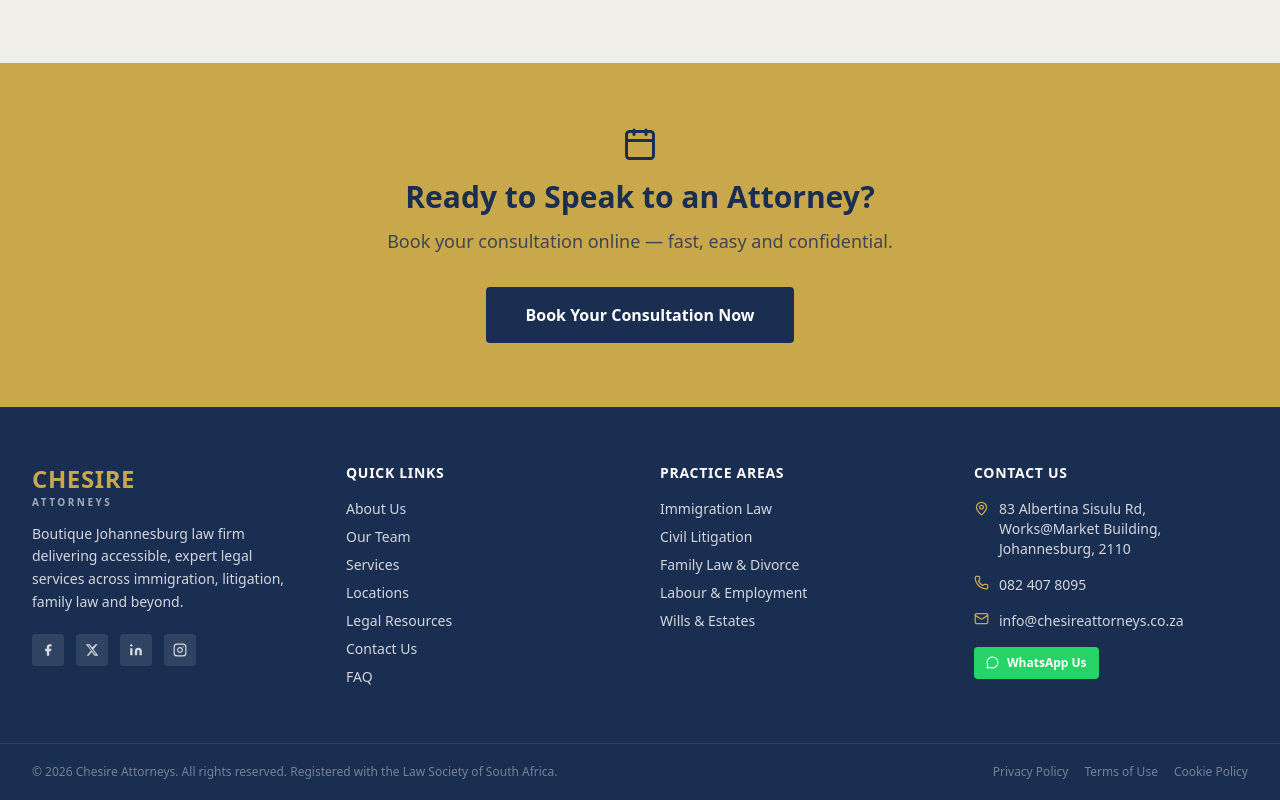
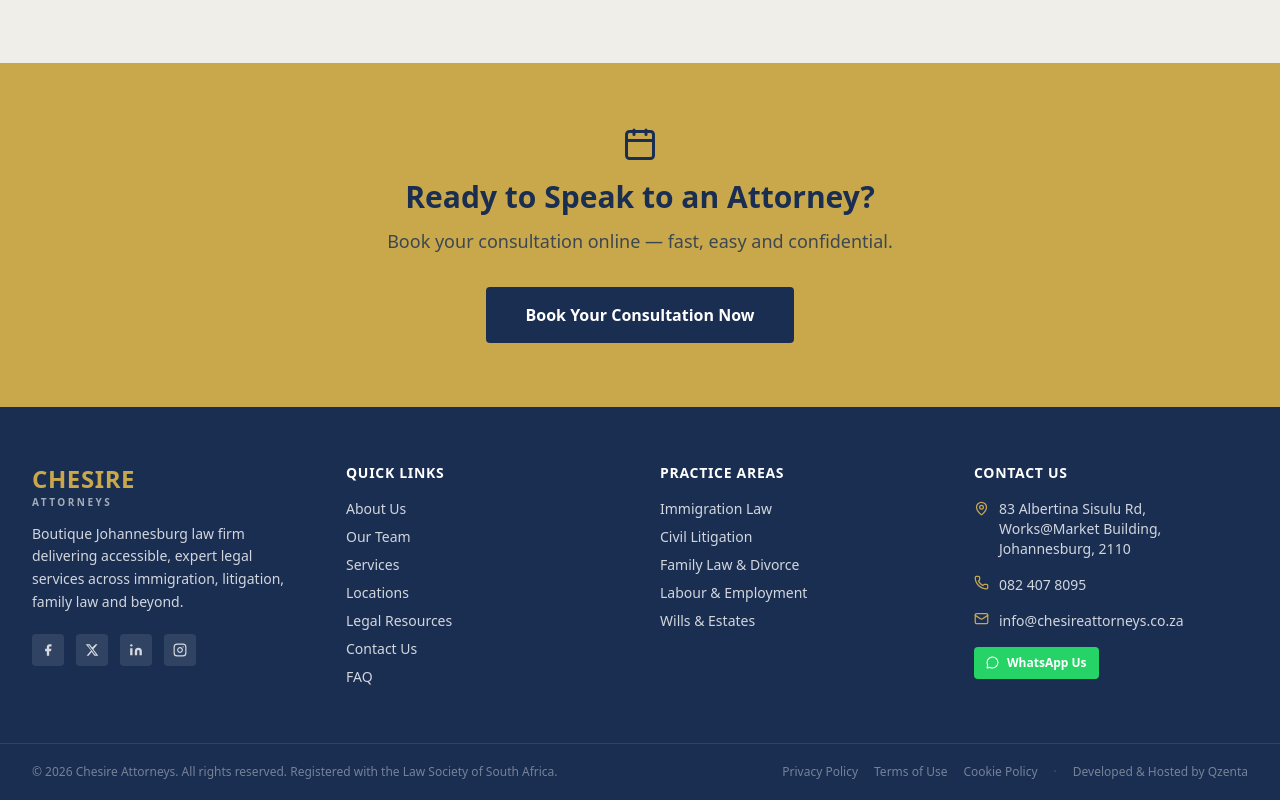
Before and after one commit to qzenta/chesire, a Next.js app: page / in a window 1280 px wide. Shown: the part 5329-6129 px from the top of the page. Built offline with nearby package versions, Linux system fonts and the light colour scheme; no server answers; a web font is replaced by a local one.

Commit message:
feat: add 'Developed & Hosted by Qzenta' footer credit (Task 4)

```diff
--- a/src/components/Footer.tsx
+++ b/src/components/Footer.tsx
@@ -114,6 +114,8 @@
             <Link href="/privacy" className="hover:text-[#C9A84C] transition-colors">Privacy Policy</Link>
             <Link href="/terms" className="hover:text-[#C9A84C] transition-colors">Terms of Use</Link>
             <Link href="/cookies" className="hover:text-[#C9A84C] transition-colors">Cookie Policy</Link>
+            <span className="text-white/20">·</span>
+            <a href="https://qzenta.com" target="_blank" rel="noopener noreferrer" className="hover:text-white/60 transition-colors">Developed &amp; Hosted by Qzenta</a>
           </div>
         </div>
       </div>
```
